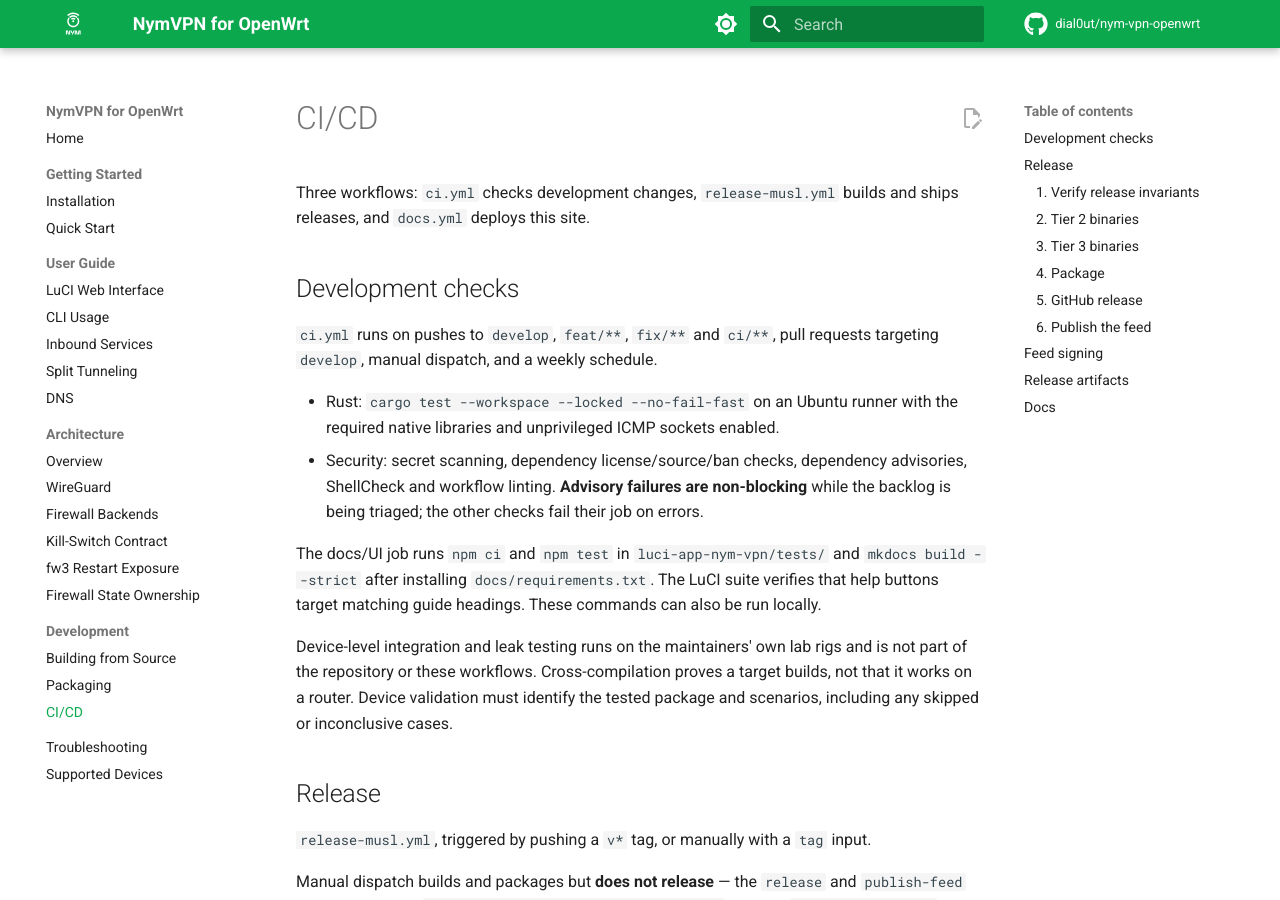
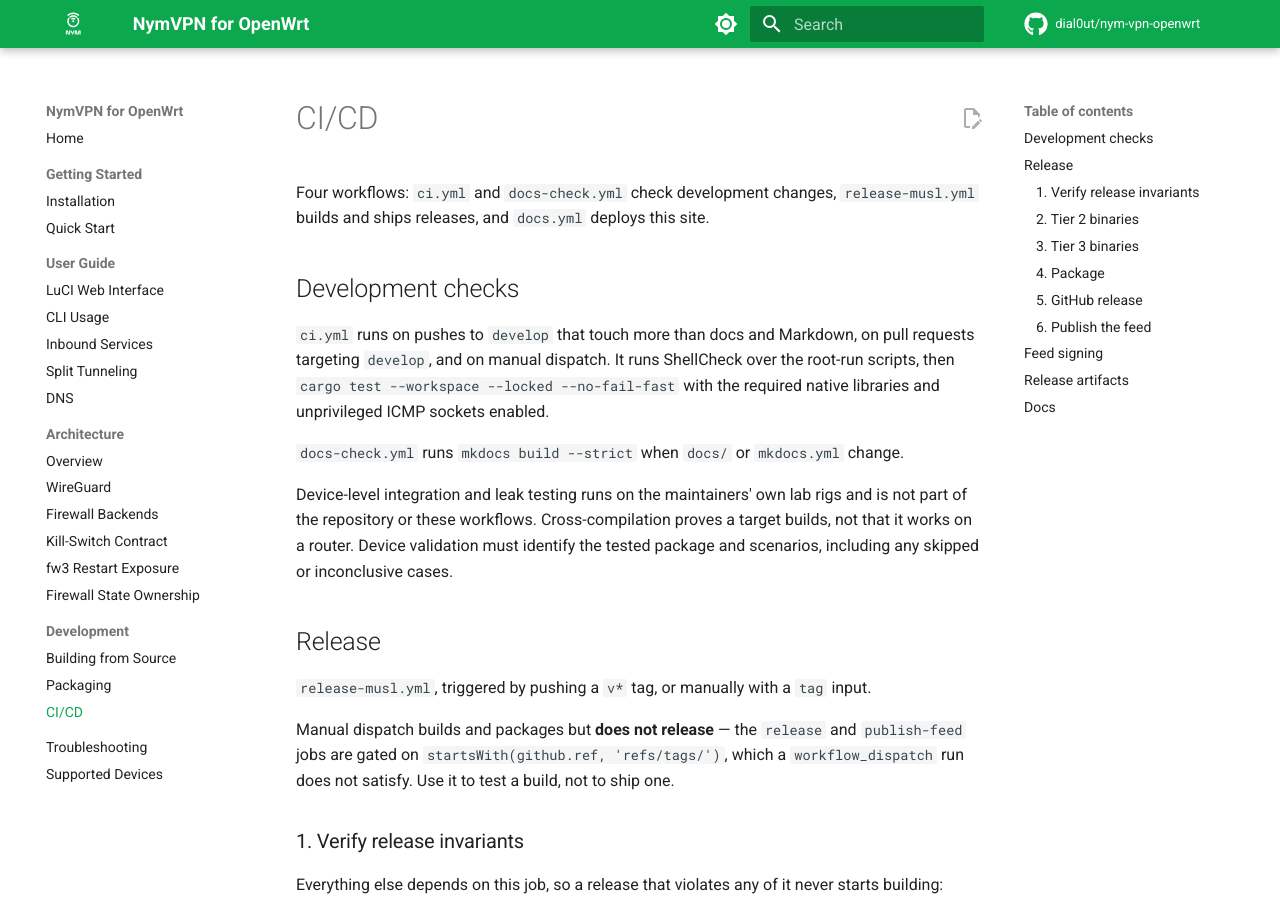
Before and after one commit to dial0ut/nym-vpn-openwrt, an MkDocs documentation site: the page built from docs/development/ci.md, in a window 1280 px wide and 900 px high. Built offline with MkDocs 1.6.1 and Material for MkDocs 9.7.7, drawn with Linux system fonts in a browser that asks for light colours; comment, search, counter and statistics services are not loaded.

Commit message:
ci: cut to tests, shellcheck and a docs build

```diff
--- a/docs/development/ci.md
+++ b/docs/development/ci.md
@@ -1,22 +1,16 @@
 # CI/CD
 
-Three workflows: `ci.yml` checks development changes, `release-musl.yml` builds and ships
-releases, and `docs.yml` deploys this site.
+Four workflows: `ci.yml` and `docs-check.yml` check development changes, `release-musl.yml`
+builds and ships releases, and `docs.yml` deploys this site.
 
 ## Development checks
 
-`ci.yml` runs on pushes to `develop`, `feat/**`, `fix/**` and `ci/**`, pull requests targeting
-`develop`, manual dispatch, and a weekly schedule.
+`ci.yml` runs on pushes to `develop` that touch more than docs and Markdown, on pull requests
+targeting `develop`, and on manual dispatch. It runs ShellCheck over the root-run scripts, then
+`cargo test --workspace --locked --no-fail-fast` with the required native libraries and
+unprivileged ICMP sockets enabled.
 
-- Rust: `cargo test --workspace --locked --no-fail-fast` on an Ubuntu runner with the required
-  native libraries and unprivileged ICMP sockets enabled.
-- Security: secret scanning, dependency license/source/ban checks, dependency advisories,
-  ShellCheck and workflow linting. **Advisory failures are non-blocking** while the backlog is
-  being triaged; the other checks fail their job on errors.
-
-The docs/UI job runs `npm ci` and `npm test` in `luci-app-nym-vpn/tests/` and
-`mkdocs build --strict` after installing `docs/requirements.txt`. The LuCI suite verifies that
-help buttons target matching guide headings. These commands can also be run locally.
+`docs-check.yml` runs `mkdocs build --strict` when `docs/` or `mkdocs.yml` change.
 
 Device-level integration and leak testing runs on the maintainers' own lab rigs and is not part
 of the repository or these workflows. Cross-compilation proves a target builds, not that it works on a
```
Also changed, not shown: docs/development/packaging.md (+3 -3 lines), 3 other files.
